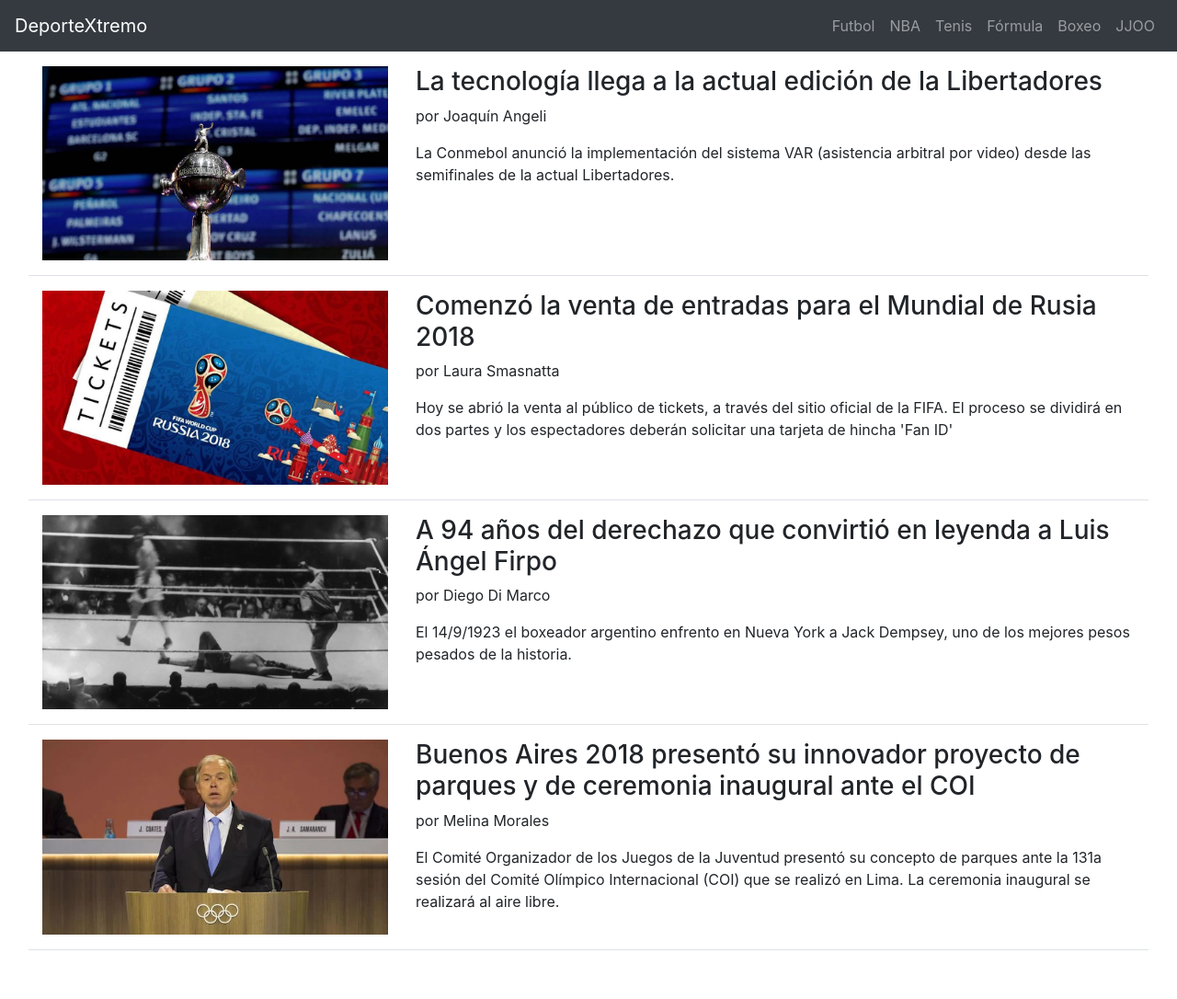
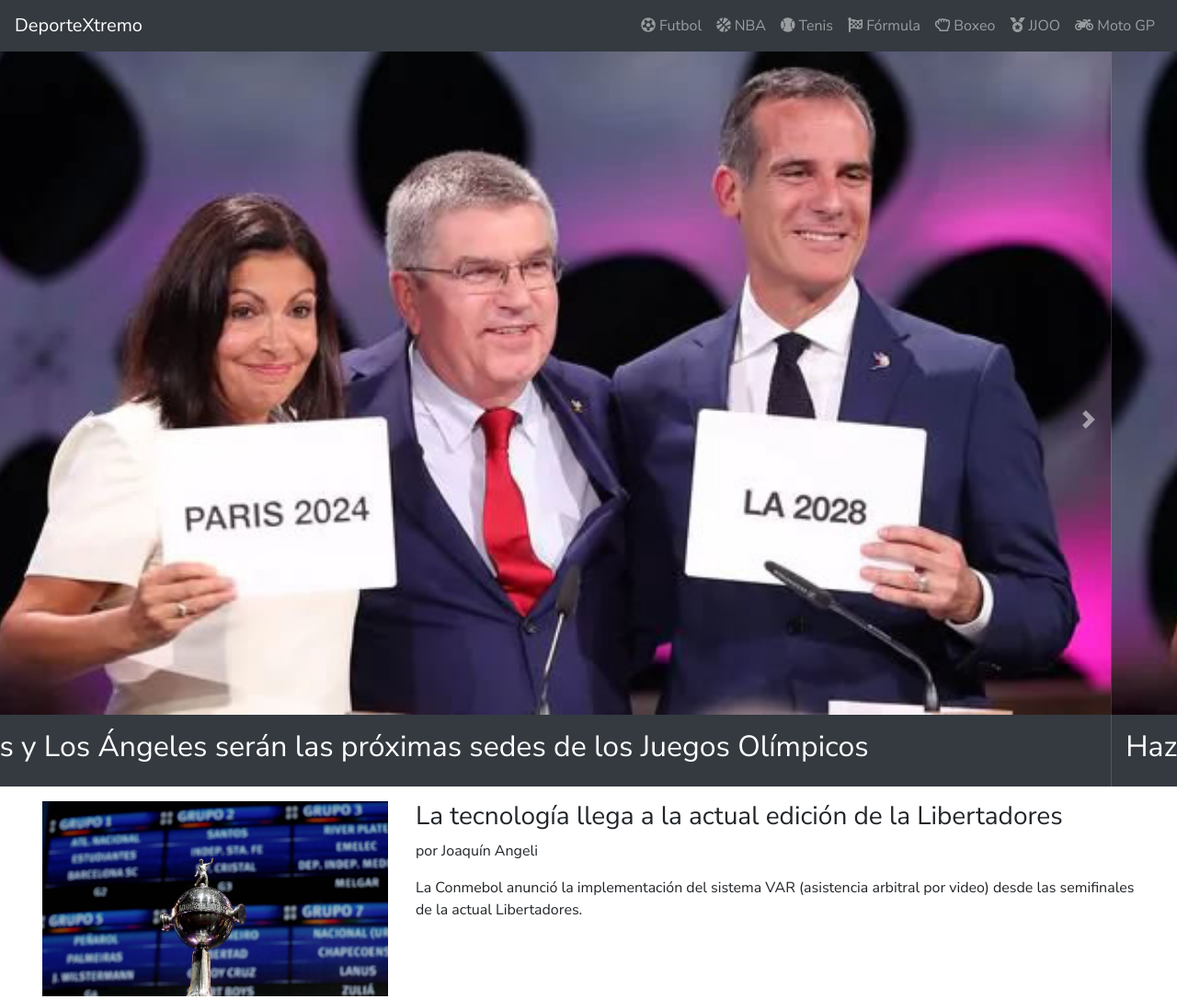
Before and after one commit to JohannaNunez/PWFE-M1-03, a plain HTML site: page index.html in a window 1280 px wide. Shown: the top 1086 px of the page at 92% size. Before the commit the page ends 1033 px from the top, so only its background shows below. Drawn offline with nearby package versions, Linux system fonts and the light colour scheme.

Commit message:
Agregando slider + tipografías + iconos

```diff
--- a/index.html
+++ b/index.html
@@ -7,8 +7,16 @@
 
     <!-- Bootstrap CSS -->
     <link rel="stylesheet" href="https://stackpath.bootstrapcdn.com/bootstrap/4.3.1/css/bootstrap.min.css" integrity="sha384-ggOyR0iXCbMQv3Xipma34MD+dH/1fQ784/j6cY/iJTQUOhcWr7x9JvoRxT2MZw1T" crossorigin="anonymous">
+    <link href="https://fonts.googleapis.com/css?family=Nunito+Sans:300,400,700&display=swap" rel="stylesheet">
+    <link rel="stylesheet" href="https://use.fontawesome.com/releases/v5.8.2/css/all.css" integrity="sha384-oS3vJWv+0UjzBfQzYUhtDYW+Pj2yciDJxpsK1OYPAYjqT085Qq/1cq5FLXAZQ7Ay" crossorigin="anonymous">
 
     <title>DeporteXtremo</title>
+
+    <style>
+      body {
+        font-family: 'Nunito Sans', sans-serif;
+      }
+    </style>
   </head>
   <body>
     <!-- inicio menu-->
@@ -21,27 +29,69 @@
   <div class="collapse navbar-collapse" id="menu">
     <ul class="navbar-nav ml-lg-auto text-center">
       <li class="nav-item">
-        <a class="nav-link" href="#">Futbol </a>
+        <a class="nav-link" href="#"> <i class="fas fa-futbol"></i> Futbol </a>
       </li>
       <li class="nav-item">
-        <a class="nav-link" href="#">NBA</a>
+        <a class="nav-link" href="#"> <i class="fas fa-basketball-ball"></i> NBA</a>
       </li>
       <li class="nav-item">
-        <a class="nav-link" href="#">Tenis</a>
+        <a class="nav-link" href="#"> <i class="fas fa-baseball-ball"></i> Tenis</a>
       </li>
       <li class="nav-item">
-        <a class="nav-link" href="#">Fórmula</a>
+        <a class="nav-link" href="#"><i class="fas fa-flag-checkered"></i> Fórmula</a>
       </li>
       <li class="nav-item">
-        <a class="nav-link" href="#">Boxeo</a>
+        <a class="nav-link" href="#"><i class="far fa-hand-rock"></i> Boxeo</a>
       </li>
       <li class="nav-item">
-        <a class="nav-link" href="#">JJOO</a>
+        <a class="nav-link" href="#"><i class="fas fa-medal"></i> JJOO</a>
+      </li>
+      <li class="nav-item">
+        <a class="nav-link" href="#"> <i class="fas fa-motorcycle"></i> Moto GP</a>
       </li>
     </ul>
   </div>
 </nav>
     <!--fin menu-->
+
+<!--Inicio Slider -->
+<div id="slider" class="carousel slide" data-ride="carousel">
+  <div class="carousel-inner">
+    <div class="carousel-item active">
+      <img src="img/juegos-olimpicos.jpg" class="d-block w-100" alt="...">
+       <div class="carousel-caption d-none d-md-block bg-dark w-100 position-static text-left p-3">
+          <h2>Paris y Los Ángeles serán las próximas sedes de los Juegos Olímpicos</h2>
+
+        </div>
+    </div>
+    <div class="carousel-item">
+      <img src="img/juegos-olimpicos.jpg" class="d-block w-100" alt="...">
+       <div class="carousel-caption d-none d-md-block bg-dark w-100 position-static text-left p-3">
+          <h2>Hazaña histórica: Ricciardo marcó el ritmo en los libres de Azerbaiyán</h2>
+
+        </div>
+    </div>
+    <div class="carousel-item">
+      <img src="img/juegos-olimpicos.jpg" class="d-block w-100" alt="...">
+       <div class="carousel-caption d-none d-md-block bg-dark w-100 position-static text-left p-3">
+          <h2>En Córdoba arrancó la 1er etapa del 38° Rally de la Argentina</h2>
+
+        </div>
+    </div>
+  </div>
+  <a class="carousel-control-prev" href="#slider" role="button" data-slide="prev">
+    <span class="carousel-control-prev-icon" aria-hidden="true"></span>
+    <span class="sr-only">Previous</span>
+  </a>
+  <a class="carousel-control-next" href="#slider" role="button" data-slide="next">
+    <span class="carousel-control-next-icon" aria-hidden="true"></span>
+    <span class="sr-only">Next</span>
+  </a>
+</div>
+
+<!-- fin slider -->
+
+
 
     <main class="container-fluid">
 <!--inicio noticia 1-->
```
Also changed, not shown: 1 other file.
